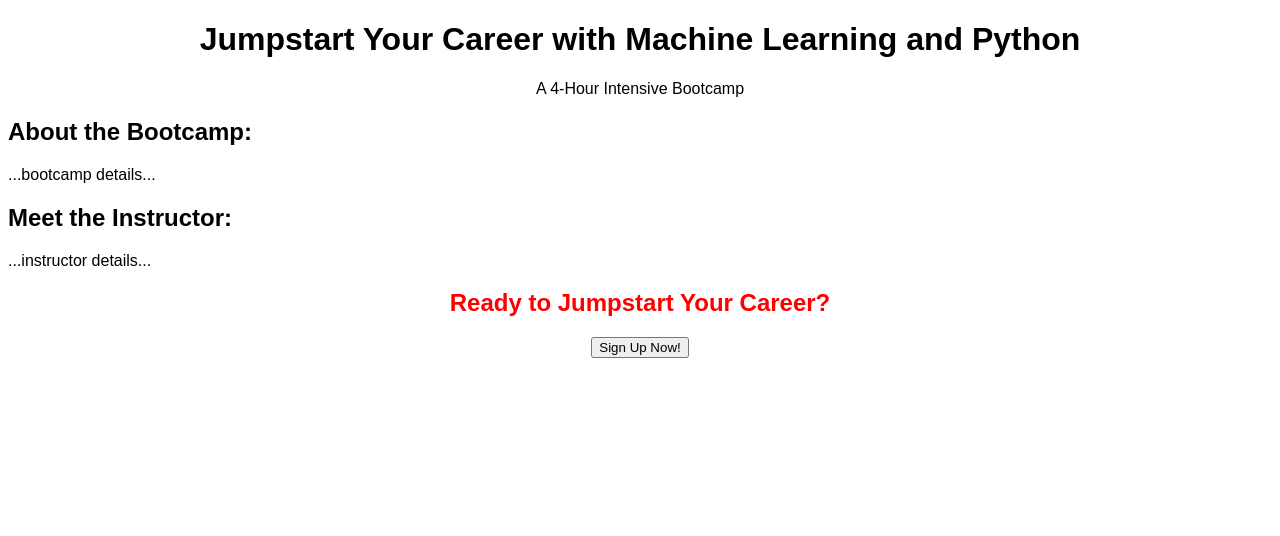
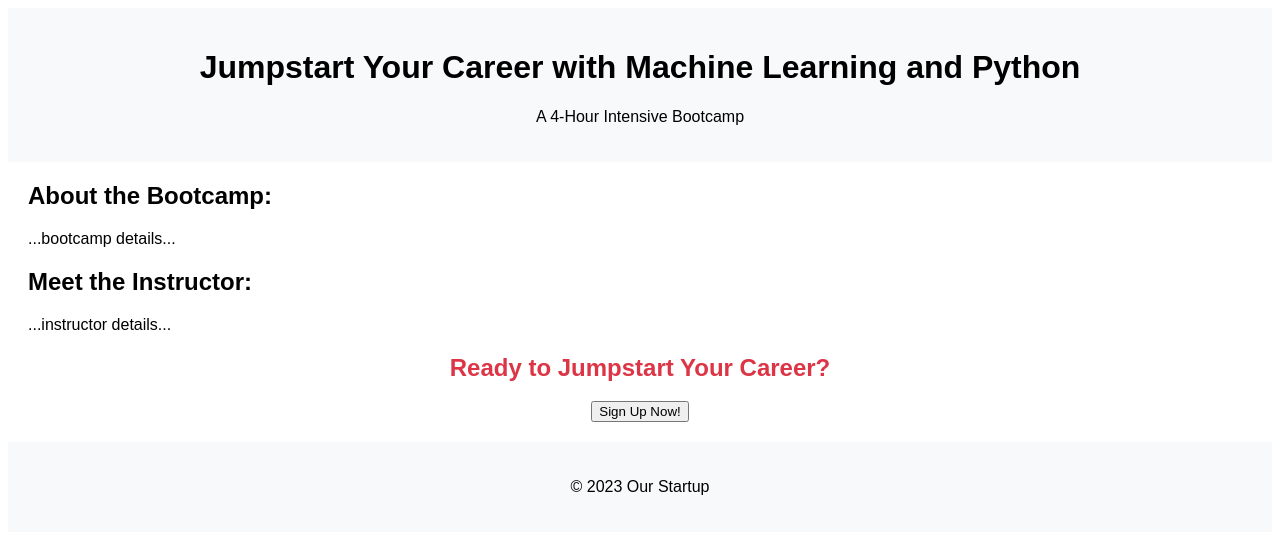
Before and after one commit to dtcloudnostic/mlbootcamp, a plain HTML site: page index.html in a window 1280 px wide. Drawn offline with Linux system fonts and the light colour scheme.

Commit message:
This is it

```diff
--- a/index.html
+++ b/index.html
@@ -2,35 +2,32 @@
 <html>
 <head>
     <title>Machine Learning with Python Bootcamp</title>
-    <style>
-    body {
-        font-family: Arial, sans-serif;
-    }
-    .header {
-        text-align: center;
-    }
-    .signup {
-        color: red;
-        text-align: center;
-    }
-    </style>
+    <link rel="stylesheet" type="text/css" href="style.css">
+    <script src="script.js"></script>
 </head>
 <body>
-    <div class="header">
+    <header>
+        <div class="header-content">
             <h1>Jumpstart Your Career with Machine Learning and Python</h1>
             <p>A 4-Hour Intensive Bootcamp</p>
         </div>
-    <div>
+    </header>
+    <main>
+        <section id="about">
             <h2>About the Bootcamp:</h2>
             <p>...bootcamp details...</p>
-    </div>
-    <div>
+        </section>
+        <section id="instructor">
             <h2>Meet the Instructor:</h2>
             <p>...instructor details...</p>
-    </div>
-    <div class="signup">
+        </section>
+        <section id="signup">
             <h2>Ready to Jumpstart Your Career?</h2>
             <button>Sign Up Now!</button>
-    </div>
+        </section>
+    </main>
+    <footer>
+        <p>© 2023 Our Startup</p>
+    </footer>
 </body>
 </html>
--- /dev/null
+++ b/script.js
@@ -0,0 +1,3 @@
+document.querySelector("#signup button").addEventListener("click", function() {
+    window.location.href = "signup.html";
+});
--- /dev/null
+++ b/style.css
@@ -0,0 +1,20 @@
+body {
+    font-family: Arial, sans-serif;
+}
+header {
+    text-align: center;
+    padding: 20px;
+    background-color: #f8f9fa;
+}
+main {
+    margin: 20px;
+}
+#signup {
+    text-align: center;
+    color: #dc3545;
+}
+footer {
+    text-align: center;
+    padding: 20px;
+    background-color: #f8f9fa;
+}
```
Lines whose indentation alone changed are shown as unchanged.
